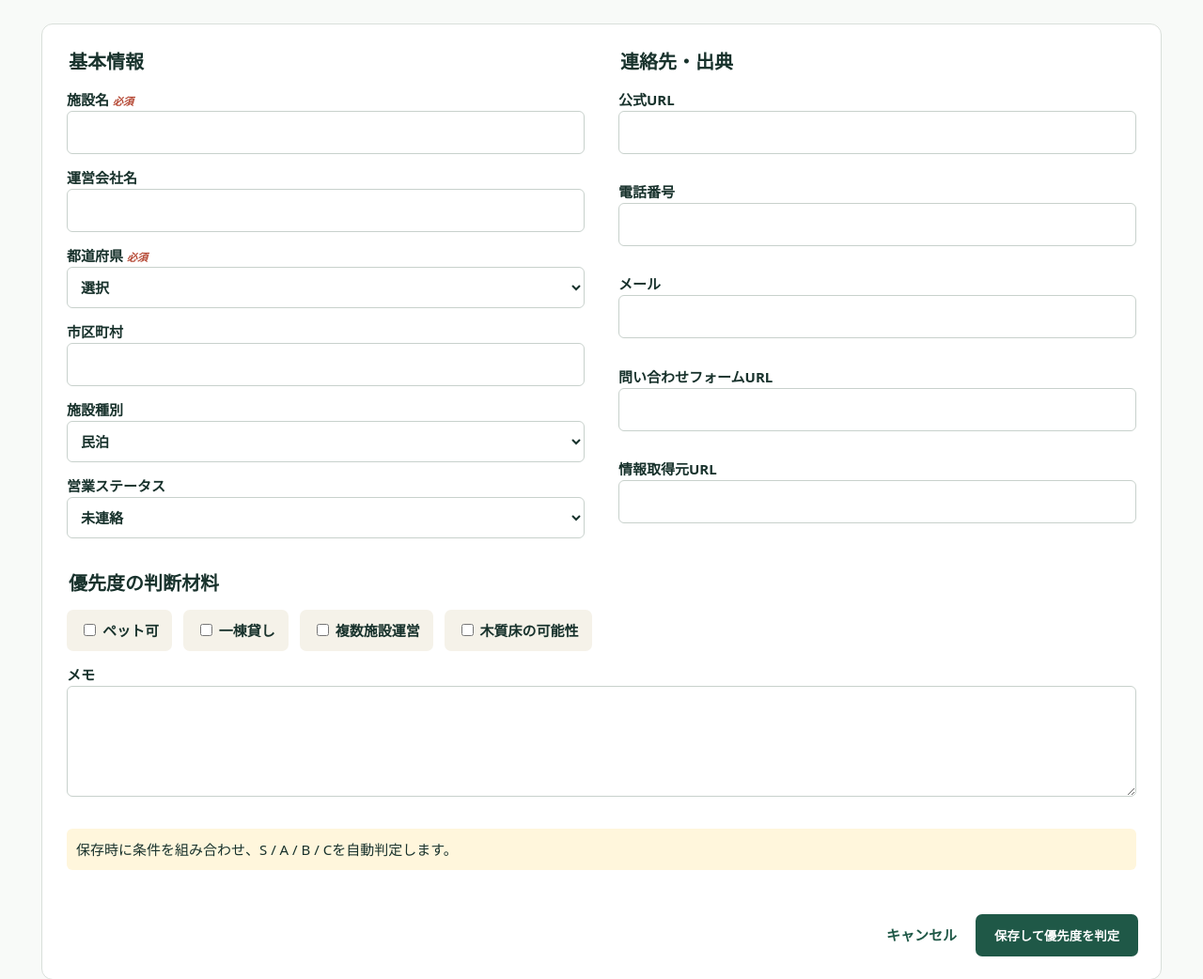
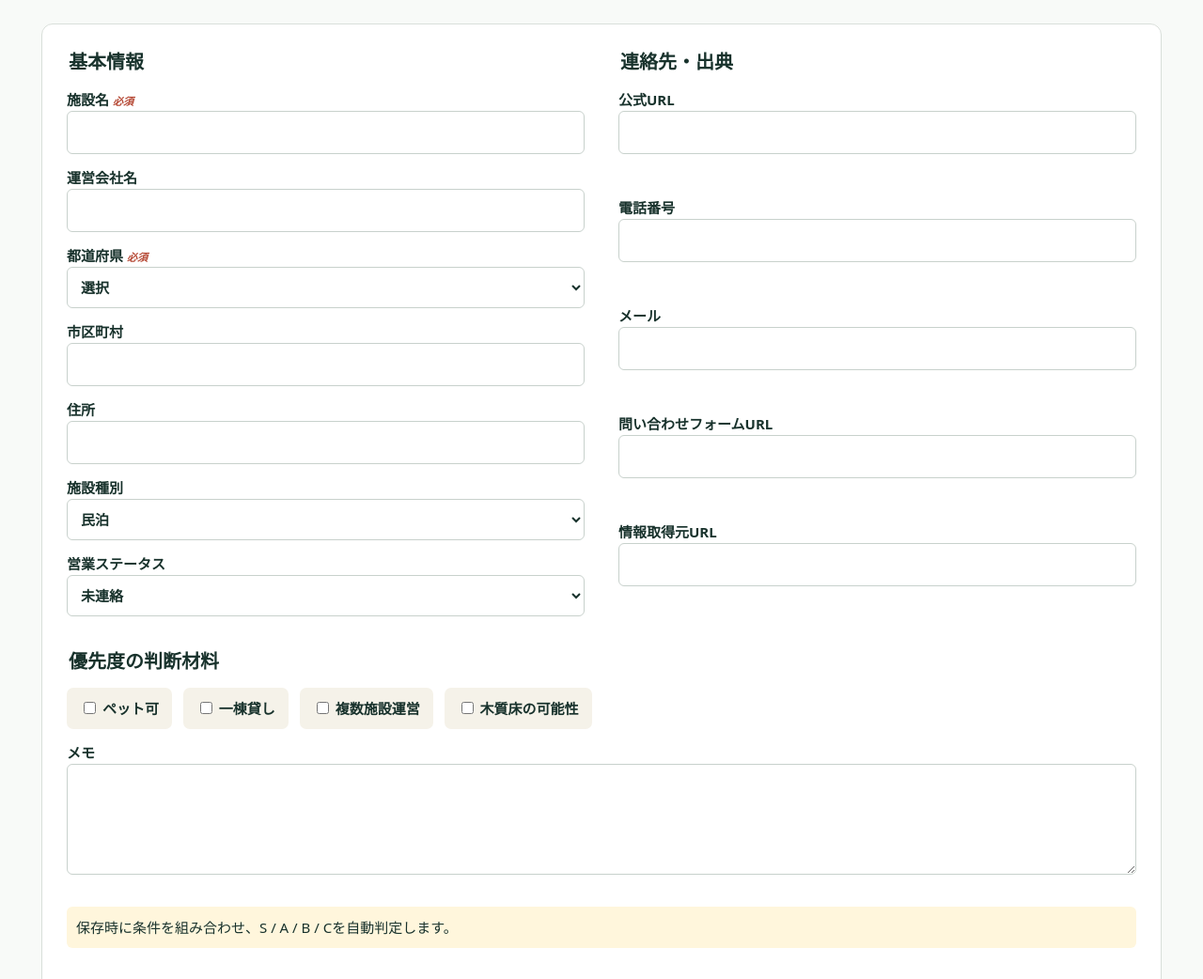
Before and after one commit to reokobayashi0620/tohoku-lodging-sales-ai, a Flask app: page /facilities/new in a window 1280 px wide. Shown: the part 216-1258 px from the top of the page at 94% size. Run offline with Flask 3, Linux system fonts and the light colour scheme.

Commit message:
Add address field to facility form

```diff
--- a/templates/form.html
+++ b/templates/form.html
@@ -1,4 +1,4 @@
 {% extends 'base.html' %}{% block title %}施設を登録 | 東北リペア営業ノート{% endblock %}{% block content %}<div class="page-title"><p class="eyebrow">PROSPECT DETAILS</p><h1>{{'施設情報を編集' if facility and facility.id else '営業候補を登録'}}</h1><p>公開情報を手作業で確認し、出典URLも一緒に残しましょう。</p></div>
-<form method="post" class="panel edit-form"><fieldset><legend>基本情報</legend><label>施設名 <i>必須</i><input required name="name" value="{{facility.name if facility else ''}}"></label><label>運営会社名<input name="company_name" value="{{facility.company_name if facility else ''}}"></label><label>都道府県 <i>必須</i><select required name="prefecture"><option value="">選択</option>{% for v in prefectures %}<option {{'selected' if facility and facility.prefecture==v}}>{{v}}</option>{% endfor %}</select></label><label>市区町村<input name="city" value="{{facility.city if facility else ''}}"></label><label>施設種別<select name="facility_type">{% for v in facility_types %}<option {{'selected' if facility and facility.facility_type==v}}>{{v}}</option>{% endfor %}</select></label><label>営業ステータス<select name="status">{% for v in statuses %}<option {{'selected' if facility and facility.status==v}}>{{v}}</option>{% endfor %}</select></label></fieldset>
+<form method="post" class="panel edit-form"><fieldset><legend>基本情報</legend><label>施設名 <i>必須</i><input required name="name" value="{{facility.name if facility else ''}}"></label><label>運営会社名<input name="company_name" value="{{facility.company_name if facility else ''}}"></label><label>都道府県 <i>必須</i><select required name="prefecture"><option value="">選択</option>{% for v in prefectures %}<option {{'selected' if facility and facility.prefecture==v}}>{{v}}</option>{% endfor %}</select></label><label>市区町村<input name="city" value="{{facility.city if facility else ''}}"></label><label>住所<input name="address" value="{{facility.address if facility else ''}}"></label><label>施設種別<select name="facility_type">{% for v in facility_types %}<option {{'selected' if facility and facility.facility_type==v}}>{{v}}</option>{% endfor %}</select></label><label>営業ステータス<select name="status">{% for v in statuses %}<option {{'selected' if facility and facility.status==v}}>{{v}}</option>{% endfor %}</select></label></fieldset>
 <fieldset><legend>連絡先・出典</legend>{% for name,label in [('official_url','公式URL'),('phone','電話番号'),('email','メール'),('contact_url','問い合わせフォームURL'),('source_url','情報取得元URL')] %}<label>{{label}}<input name="{{name}}" type="{{'url' if 'url' in name else ('email' if name=='email' else 'text')}}" value="{{facility[name] if facility else ''}}"></label>{% endfor %}</fieldset>
 <fieldset class="full"><legend>優先度の判断材料</legend><div class="checks">{% for name,label in [('pet_friendly','ペット可'),('whole_house','一棟貸し'),('multiple_facilities','複数施設運営'),('wood_floor','木質床の可能性')] %}<label><input type="checkbox" name="{{name}}" {{'checked' if facility and facility[name]}}> {{label}}</label>{% endfor %}</div><label>メモ<textarea name="notes" rows="4">{{facility.notes if facility else ''}}</textarea></label><p class="hint">保存時に条件を組み合わせ、S / A / B / Cを自動判定します。</p></fieldset><div class="actions"><a href="{{url_for('index')}}">キャンセル</a><button class="button primary">保存して優先度を判定</button></div></form>{% endblock %}
```
